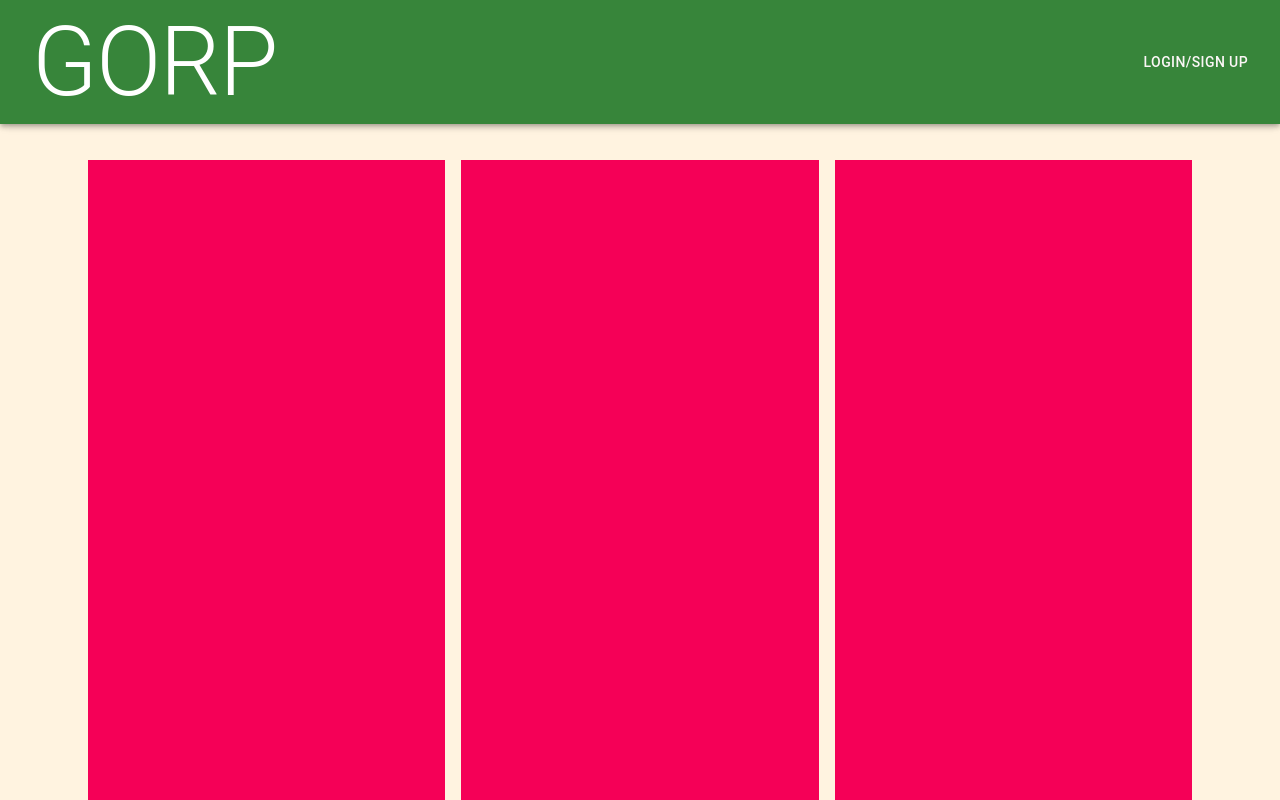
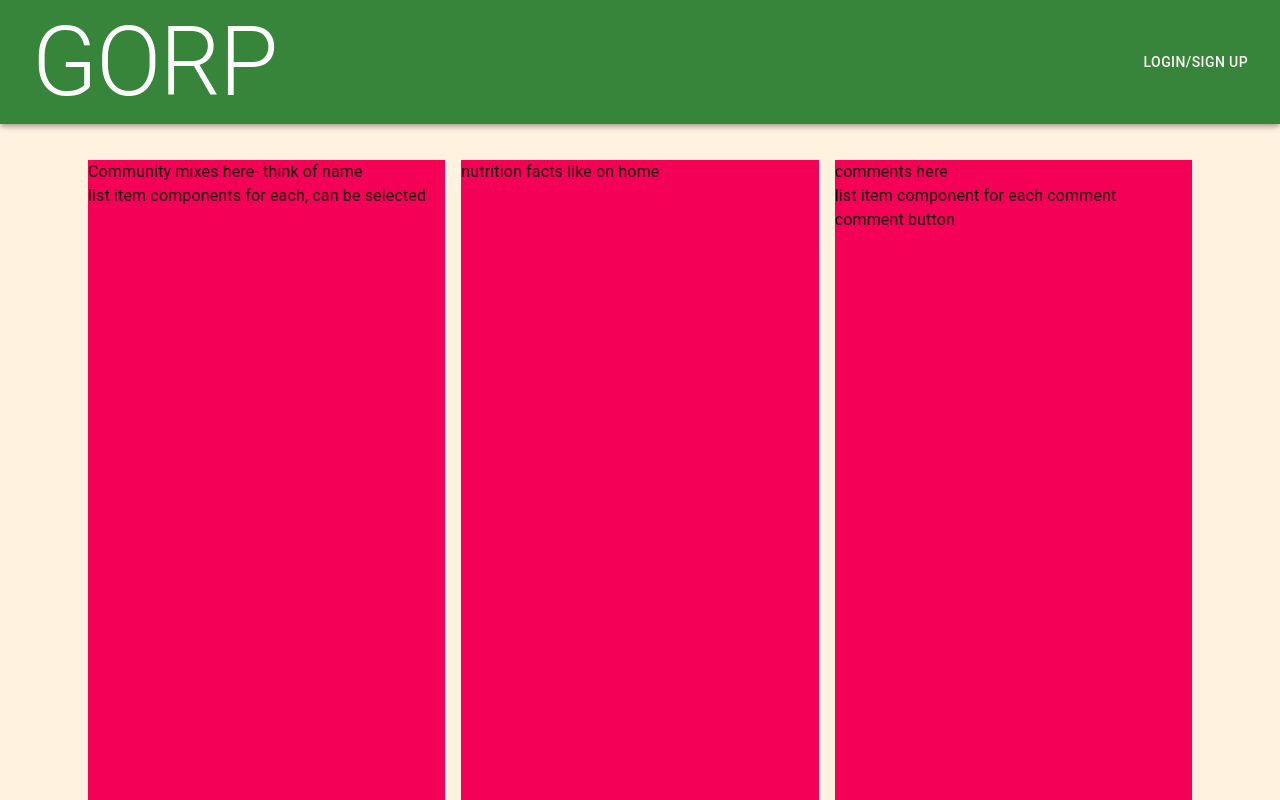
Before and after one commit to youngben97/GORP, a React (Vite) app in the folder client/: page /browsemix in a window 1280 px wide. Shown: the top 800 px of the page. Built offline with nearby package versions, Linux system fonts and the light colour scheme.

Commit message:
placeholder text for things we need to build

```diff
--- a/client/src/pages/BrowseMix.jsx
+++ b/client/src/pages/BrowseMix.jsx
@@ -2,20 +2,29 @@ import * as React from 'react';
 // import { styled } from '@mui/material/styles';
 // import Box from '@mui/material/Box';
 // import MixCard from '../components/MixCard';
-import { Container, Grid, Box } from '@mui/material';
+import { Container, Grid, Box, Typography } from '@mui/material';
 
 export default function BrowseMix() {
     return (
         <Container sx={{ height: '100vh' }}>
             <Grid container spacing={2} sx={{ height: '100%', justifyContent: 'space-evenly'  }}>
                 <Grid item xs={12} sm={6} md={4}>
-                    <Box sx={{ bgcolor: 'secondary.main', height: '100%', flexGrow: 1 }}></Box>
+                    <Box sx={{ bgcolor: 'secondary.main', height: '100%', flexGrow: 1 }}>
+                    <Typography sx={{ color: 'text.primary'}}>Community mixes here- think of name</Typography>
+                    <Typography sx={{ color: 'text.primary'}}>list item components for each, can be selected</Typography>
+                    </Box>
                 </Grid>
                 <Grid item xs={12} sm={6} md={4}>
-                    <Box sx={{ bgcolor: 'secondary.main', height: '100%', flexGrow: 1 }}></Box>
+                    <Box sx={{ bgcolor: 'secondary.main', height: '100%', flexGrow: 1 }}>
+                    <Typography sx={{ color: 'text.primary'}}>nutrition facts like on home</Typography>
+                    </Box>
                 </Grid>
                 <Grid item xs={12} sm={6} md={4}>
-                    <Box sx={{ bgcolor: 'secondary.main', height: '100%', flexGrow: 1 }}></Box>
+                    <Box sx={{ bgcolor: 'secondary.main', height: '100%', flexGrow: 1 }}>
+                    <Typography sx={{ color: 'text.primary'}}>comments here</Typography>
+                    <Typography sx={{ color: 'text.primary'}}>list item component for each comment</Typography>
+                    <Typography sx={{ color: 'text.primary'}}>comment button</Typography>
+                    </Box>
                 </Grid>
             </Grid>
         </Container>
```
